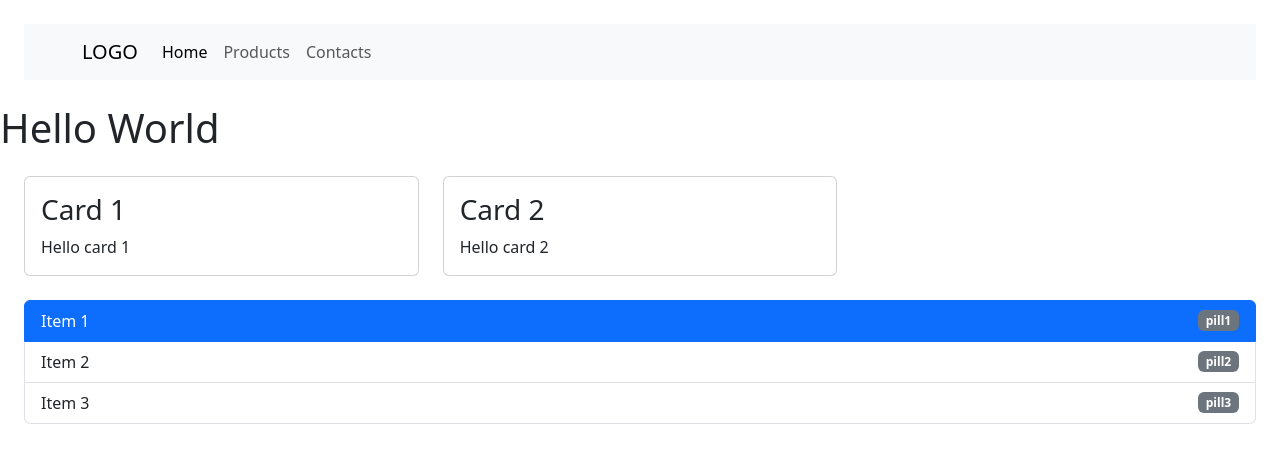
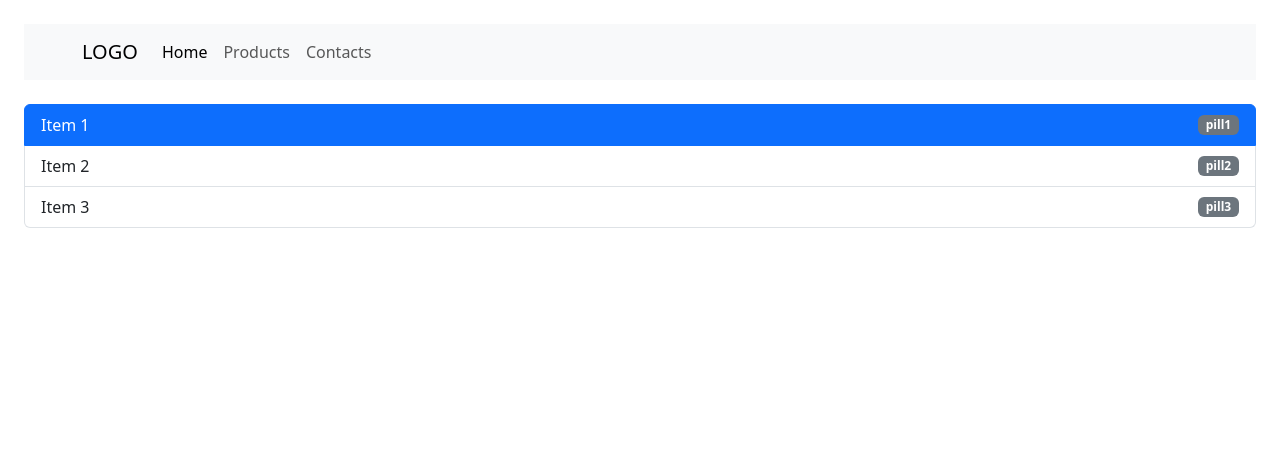
Before and after one commit to alessandrofalcoo/react-router, a React (Vite) app: page / in a window 1280 px wide. Shown: the top 462 px of the page. Built offline with nearby package versions, Linux system fonts and the light colour scheme.

Commit message:
remove Main component from Homepage and Contacts pages

```diff
--- a/src/components/Header.jsx
+++ b/src/components/Header.jsx
@@ -39,9 +39,7 @@ export default function Header() {
                 </nav>
 
             </header >
-            <main>
-                <h1>Hello World</h1>
-            </main>
+
         </>
     )
 }
--- a/src/pages/Contacts.jsx
+++ b/src/pages/Contacts.jsx
@@ -1,12 +1,10 @@
 import Footer from "../components/Footer"
 import Header from "../components/Header"
-import Main from "../components/Main"
 
 export default function Contacts() {
     return (
         <>
             <Header />
-            <Main />
             <Footer />
 
         </>
--- a/src/pages/Homepage.jsx
+++ b/src/pages/Homepage.jsx
@@ -1,13 +1,11 @@
 import Header from "../components/Header"
 import Footer from "../components/Footer"
-import Main from "../components/Main";
 
 
 export default function Homepage() {
     return (
         <>
             <Header />
-            <Main />
             <Footer />
 
         </>
```
